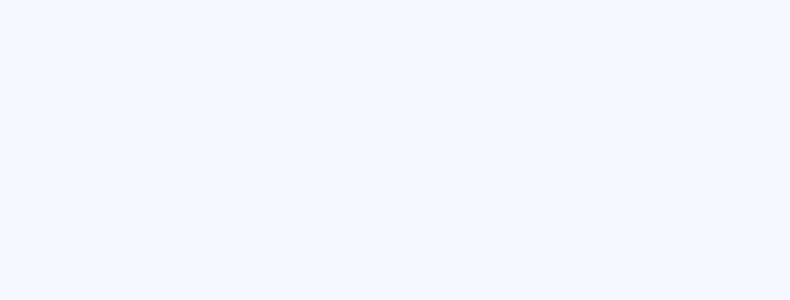
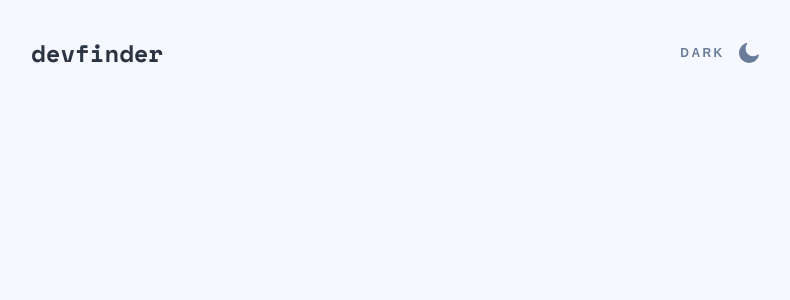
Before and after one commit to N1hron/dev-finder, a React (Create React App) app: page / in a window 1280 px wide. Shown: the top 300 px of the page, without its empty margins (242-1032 px from the left). Built offline with nearby package versions, Linux system fonts and the light colour scheme.

Commit message:
create app header

```diff
--- a/src/App.tsx
+++ b/src/App.tsx
@@ -1,9 +1,13 @@
+import { Container } from 'components/Container';
+import { Header } from 'components/Header';
+import { ThemeSwitcher } from 'components/ThemeSwitcher';
+
 function App() {
-  return (
-    <>
-
-    </>
-  );
+    return (
+        <Container>
+            <Header/>
+        </Container>
+    );
 }
 
 export default App;
--- /dev/null
+++ b/src/components/Header/Header.module.scss
@@ -0,0 +1,23 @@
+:global {
+    body[data-theme="dark"] {
+        --logo-color: var(--white);
+    }
+
+    body[data-theme="light"] {
+        --logo-color: var(--gray-300);
+    }
+}
+
+.header {
+    display: flex;
+    justify-content: space-between;
+    align-items: center;
+
+    margin-top: 35px;
+}
+
+.logo {
+    font-size: 1.5rem;
+    font-weight: 700;
+    color: var(--logo-color);
+}
--- /dev/null
+++ b/src/components/Header/Header.tsx
@@ -0,0 +1,12 @@
+import { ReactNode } from 'react';
+import { ThemeSwitcher } from 'components/ThemeSwitcher';
+
+import styles from './Header.module.scss';
+
+
+export const Header = () => (
+    <div className={styles.header}>
+        <span className={styles.logo}>devfinder</span>
+        <ThemeSwitcher/>
+    </div>
+);
--- /dev/null
+++ b/src/components/Header/index.ts
@@ -0,0 +1 @@
+export * from './Header';
--- /dev/null
+++ b/src/components/ThemeSwitcher/ThemeSwitcher.module.scss
@@ -0,0 +1,42 @@
+:global {
+    body[data-theme='dark'] {
+        --switcher-color: var(--white);
+        --switcher-color-hover: var(--gray-100);
+    }
+
+    body[data-theme='light'] {
+        --switcher-color: var(--gray-100);
+        --switcher-color-hover: var(--gray-300);
+    }
+}
+
+.themeSwitcher {
+    svg {
+        width: 1.25rem;
+        height: 1.25rem;
+
+        fill: var(--switcher-color);
+        transition: var(--transition-duration-color) fill;
+    }
+
+    button {
+        background: none;
+        border: none;
+        cursor: pointer;
+        font-size: 0.75rem;
+        font-weight: 600;
+        text-transform: uppercase;
+        letter-spacing: 0.2em;
+
+        display: flex;
+        align-items: center;
+        gap: 0.9rem;
+
+        color: var(--switcher-color);
+        transition: var(--transition-duration-color) color;
+    }
+
+    &:hover {
+        --switcher-color: var(--switcher-color-hover);
+    }
+}
--- /dev/null
+++ b/src/components/ThemeSwitcher/ThemeSwitcher.tsx
@@ -0,0 +1,39 @@
+import { useState, useEffect } from 'react';
+
+import { ReactComponent as SunIcon } from 'assets/icon-sun.svg';
+import { ReactComponent as MoonIcon } from 'assets/icon-moon.svg';
+
+import styles from './ThemeSwitcher.module.scss';
+
+type Theme = 'light' | 'dark';
+
+export const ThemeSwitcher = () => {
+    const [theme, setTheme] = useState<Theme>(setInitialTheme());
+
+    useEffect(() => {
+        document.body.dataset.theme = theme;
+    }, [theme]);
+
+    function setInitialTheme(): Theme {
+        const mediaQueryList = window.matchMedia('(prefers-color-scheme: dark)');
+
+        return mediaQueryList.matches ? 'dark' : 'light';
+    }
+
+    function renderIcon() {
+        return theme === 'dark' ? <SunIcon /> : <MoonIcon />;
+    }
+
+    function toggleTheme() {
+        setTheme((prev) => (prev === 'dark' ? 'light' : 'dark'));
+    }
+
+    return (
+        <div className={styles.themeSwitcher}>
+            <button onClick={toggleTheme}>
+                <span>{theme === 'light' ? 'dark' : 'light'}</span>
+                {renderIcon()}
+            </button>
+        </div>
+    );
+};
--- /dev/null
+++ b/src/components/ThemeSwitcher/index.ts
@@ -0,0 +1 @@
+export * from './ThemeSwitcher';
--- a/src/index.css
+++ /dev/null
@@ -1,40 +0,0 @@
-@import-normalize;
-
-* {
-  box-sizing: border-box;
-  margin: 0;
-}
-
-:root {
-  --main-color: #0079FF;
-  --main-color-hover: #60ABFF;
-
-  --white: #FFF;
-
-  --gray-50: #F6F8FF;
-  --gray-100: #697C9A;
-  --gray-200: #4B6A9B;
-  --gray-300: #2B3442;
-  --gray-400: #1E2A47;
-  --gray-500: #141D2F;
-
-  --error-color: #F74646;
-
-  --shadow: 0px 16px 30px -10px rgba(70, 96, 187, 0.198567);
-}
-
-body {
-  font-family: 'Space Mono', monospace;
-  font-weight: 400;
-  -webkit-font-smoothing: antialiased;
-  -moz-osx-font-smoothing: grayscale;
-  background-color: var(--gray-50);
-}
-
-body[data-theme='dark'] {
-  background-color: var(--gray-500);
-}
-
-a {
-  font-family: 'Space Mono', monospace;
-}
--- /dev/null
+++ b/src/index.scss
@@ -0,0 +1,43 @@
+@import-normalize;
+
+* {
+    box-sizing: border-box;
+    margin: 0;
+}
+
+:root {
+    --main-color: #0079ff;
+    --main-color-hover: #60abff;
+
+    --white: #fff;
+
+    --gray-50: #f6f8ff;
+    --gray-100: #697c9a;
+    --gray-200: #4b6a9b;
+    --gray-300: #2b3442;
+    --gray-400: #1e2a47;
+    --gray-500: #141d2f;
+
+    --error-color: #f74646;
+
+    --shadow: 0px 16px 30px -10px rgba(70, 96, 187, 0.198567);
+
+    --transition-duration-color: 0.1s;
+}
+
+body {
+    font-family: 'Space Mono', monospace;
+    font-weight: 400;
+    -webkit-font-smoothing: antialiased;
+    -moz-osx-font-smoothing: grayscale;
+    background-color: var(--gray-50);
+}
+
+body[data-theme='dark'] {
+    background-color: var(--gray-500);
+    color: var(--white);
+}
+
+a {
+    font-family: 'Space Mono', monospace;
+}
--- a/src/index.tsx
+++ b/src/index.tsx
@@ -1,15 +1,14 @@
 import React from 'react';
 import ReactDOM from 'react-dom/client';
 
-import './index.css';
 import App from './App';
 
+import './index.scss';
 
-const root = ReactDOM.createRoot(
-  document.getElementById('root') as HTMLElement
+const root = ReactDOM.createRoot(document.getElementById('root')!);
+
+root.render(
+    <React.StrictMode>
+        <App />
+    </React.StrictMode>
 );
-root.render(
-  <React.StrictMode>
-    <App />
-  </React.StrictMode>
-);
```
Also changed, not shown: src/assets/icon-moon.svg, src/assets/icon-sun.svg.
